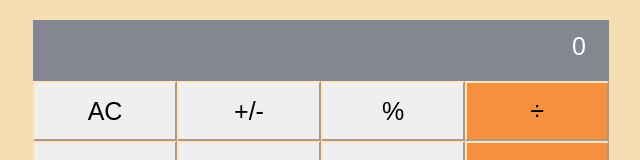
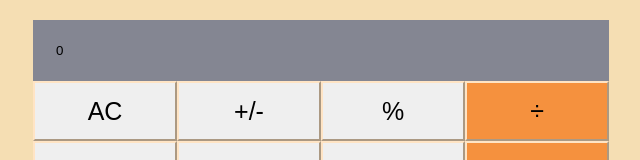
Before and after one commit to GintsM/Calculator, a React (Create React App) app: page / in a window 1280 px wide. Shown: the top 160 px of the page, without its empty margins (319-959 px from the left). Built offline with nearby package versions, Linux system fonts and the light colour scheme.

Commit message:
CRFL to LF

```diff
--- a/src/components/Calculator.js
+++ b/src/components/Calculator.js
@@ -9,7 +9,7 @@ class Calculator extends React.Component {
   render() {
     return (
       <div className="wrapper">
-        <input className="input-field" placeholder="0" type="text" maxLength="0" />
+        <input className="input-field" value="0" type="text" maxLength="0" />
         <div className="btn-wrapper">
           <button className="btn" type="button">AC</button>
           <button className="btn" type="button">+/-</button>
```
